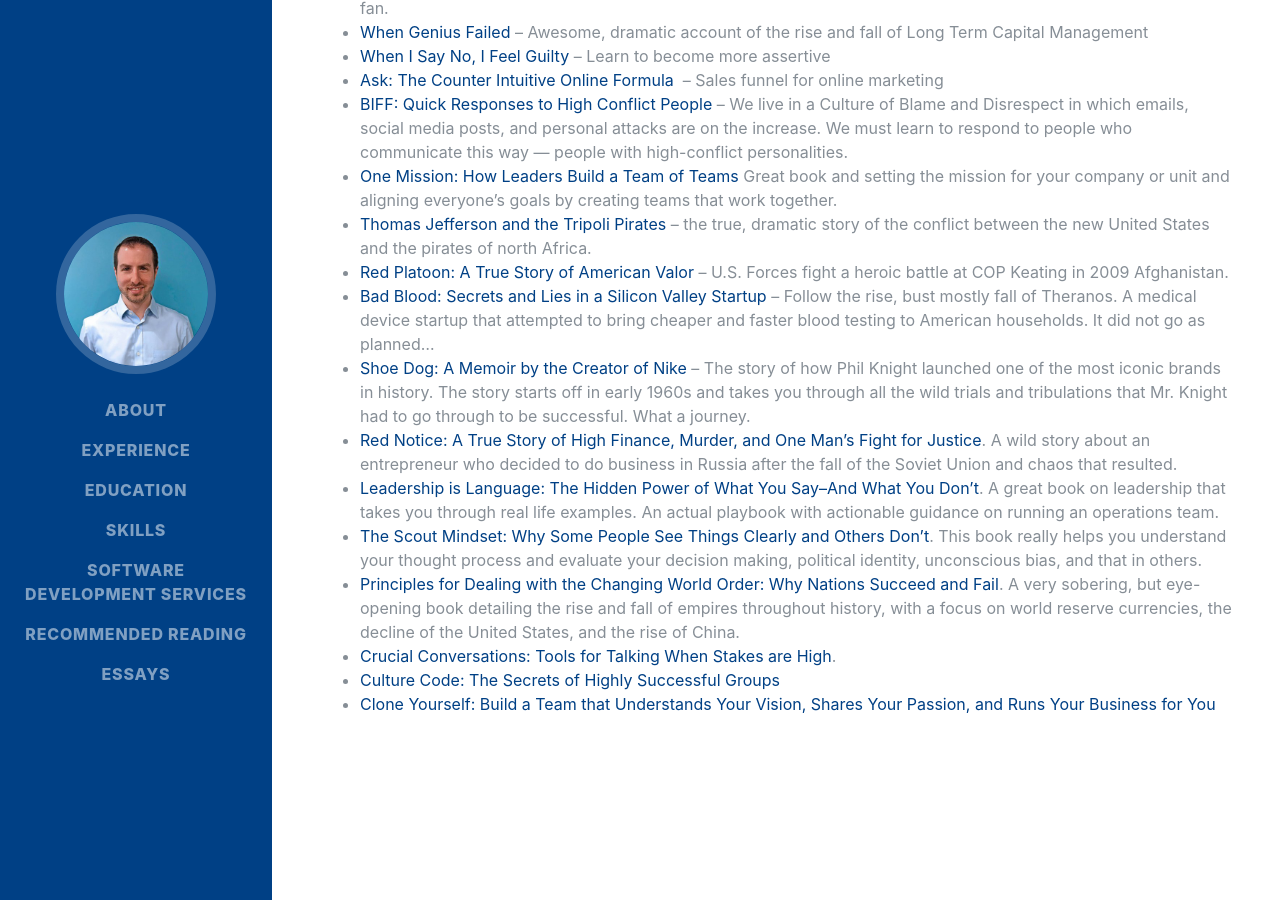
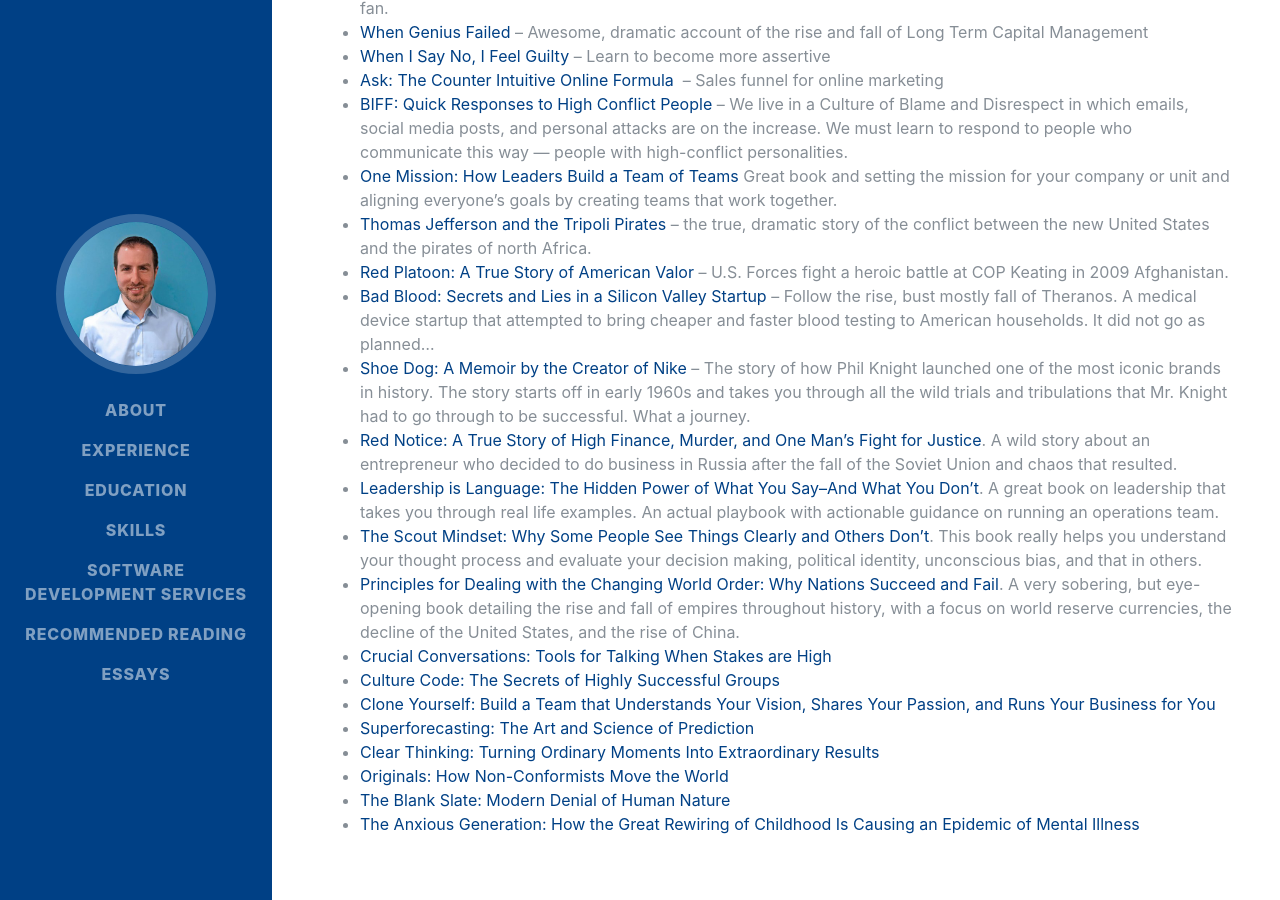
Before and after one commit to apexdodge/apexdodge.github.io, a Jekyll site: the page built from recommended-reading.md, in a window 1280 px wide and 900 px high, scrolled down 1799 px. Built offline with Jekyll 4.4.1, drawn with Linux system fonts in a browser that asks for light colours; some web fonts are replaced.

Commit message:
Update recommended-reading.md

```diff
--- a/recommended-reading.md
+++ b/recommended-reading.md
@@ -58,6 +58,11 @@ bluth_page_subtitle:
   * [Leadership is Language: The Hidden Power of What You Say--And What You Don't](https://www.amazon.com/Leadership-Language-Hidden-Power-Say-ebook/dp/B07L2KL5XV/ref=tmm_kin_swatch_0?_encoding=UTF8&qid=1626655079&sr=1-1).  A great book on leadership that takes you through real life examples. An actual playbook with actionable guidance on running an operations team.
   * [The Scout Mindset: Why Some People See Things Clearly and Others Don't](https://amzn.to/3ERdhTm). This book really helps you understand your thought process and evaluate your decision making, political identity, unconscious bias, and that in others.
   * [Principles for Dealing with the Changing World Order: Why Nations Succeed and Fail](https://amzn.to/3wEdisq). A very sobering, but eye-opening book detailing the rise and fall of empires throughout history, with a focus on world reserve currencies, the decline of the United States, and the rise of China.
-  * [Crucial Conversations: Tools for Talking When Stakes are High](https://www.amazon.com/gp/product/B005K0AYH4).
+  * [Crucial Conversations: Tools for Talking When Stakes are High](https://www.amazon.com/gp/product/B005K0AYH4)
   * [Culture Code: The Secrets of Highly Successful Groups](https://www.amazon.com/gp/product/B01MSY1Y6Z/ref=ppx_yo_dt_b_d_asin_title_o03?ie=UTF8&psc=1)
   * [Clone Yourself: Build a Team that Understands Your Vision, Shares Your Passion, and Runs Your Business for You](https://www.amazon.com/gp/product/B0775VG1CQ/ref=ppx_yo_dt_b_d_asin_title_o02?ie=UTF8&psc=1)
+  * [Superforecasting: The Art and Science of Prediction](https://amzn.to/4cZWGgT)
+  * [Clear Thinking: Turning Ordinary Moments Into Extraordinary Results](https://amzn.to/3XnjhxV)
+  * [Originals: How Non-Conformists Move the World](https://amzn.to/4gn45cQ)
+  * [The Blank Slate: Modern Denial of Human Nature](https://amzn.to/3XEvmAr)
+  * [The Anxious Generation: How the Great Rewiring of Childhood Is Causing an Epidemic of Mental Illness](https://amzn.to/3XAV34G)
```
